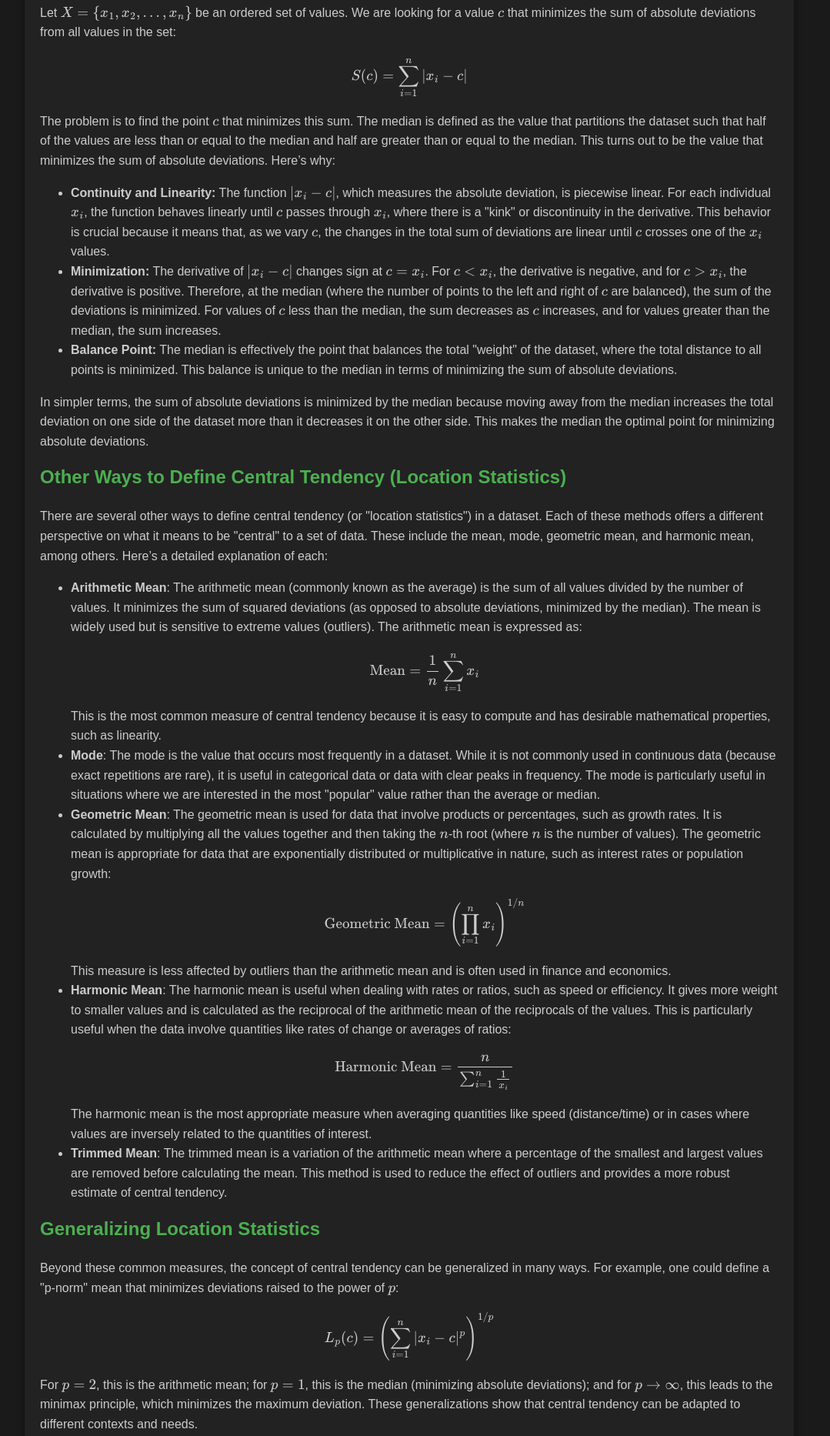
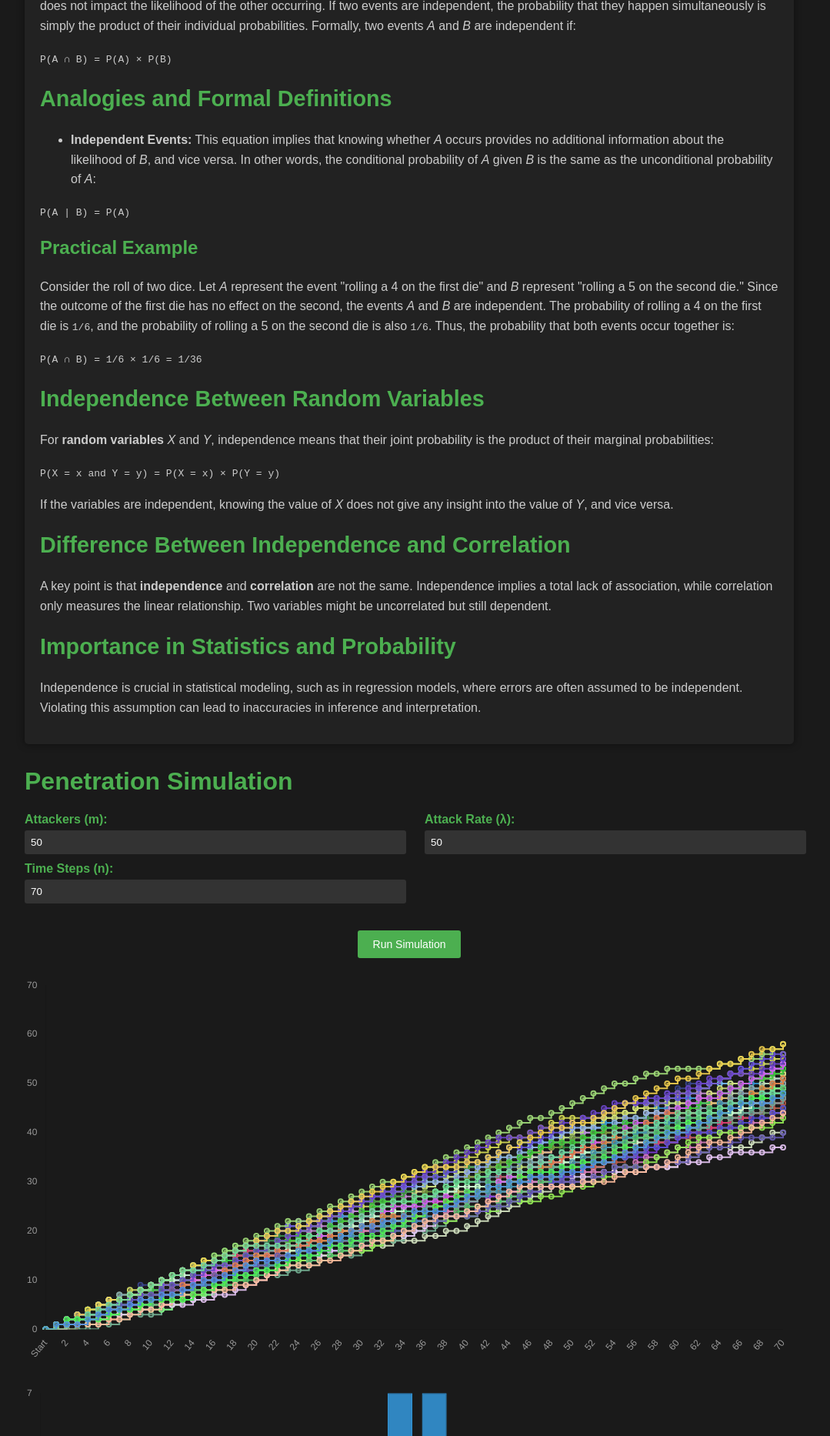
Before and after one commit to AchilleLauro/AchilleLauro-staticstics2024-homework4, a plain HTML site: page index.html in a window 1280 px wide. Shown: the part 150-2016 px from the top of the page at 77% size, without its empty margins (108-1187 px from the left). Drawn offline with nearby package versions, Linux system fonts and the light colour scheme.

Commit message:
Update index.html

```diff
--- a/index.html
+++ b/index.html
@@ -10,76 +10,35 @@
 </head>
 <body>
     <div id="research">
-        <!-- Translation of the Median Demonstration -->
-        <h2>Demonstration of the Median as the Minimum Sum of Absolute Deviations</h2>
-        <p>
-            Let \( X = \{x_1, x_2, ..., x_n\} \) be an ordered set of values. We are looking for a value \( c \) that minimizes the sum of absolute deviations from all values in the set:
-        </p>
-        <p>
-            \[
-            S(c) = \sum_{i=1}^{n} |x_i - c|
-            \]
-        </p>
-        <p>
-            The problem is to find the point \( c \) that minimizes this sum. The median is defined as the value that partitions the dataset such that half of the values are less than or equal to the median and half are greater than or equal to the median. This turns out to be the value that minimizes the sum of absolute deviations. Here’s why:
-        </p>
+        <h1>Statistical Independence in Probability Theory</h1>
+        <p>The concept of <strong>statistical independence</strong> in probability refers to a relationship between two events where the occurrence of one event does not impact the likelihood of the other occurring. If two events are independent, the probability that they happen simultaneously is simply the product of their individual probabilities. Formally, two events <em>A</em> and <em>B</em> are independent if:</p>
+
+        <p><code>P(A ∩ B) = P(A) × P(B)</code></p>
+
+        <h2>Analogies and Formal Definitions</h2>
         <ul>
-            <li>
-                <strong>Continuity and Linearity:</strong> The function \( |x_i - c| \), which measures the absolute deviation, is piecewise linear. For each individual \( x_i \), the function behaves linearly until \( c \) passes through \( x_i \), where there is a "kink" or discontinuity in the derivative. This behavior is crucial because it means that, as we vary \( c \), the changes in the total sum of deviations are linear until \( c \) crosses one of the \( x_i \) values.
-            </li>
-            <li>
-                <strong>Minimization:</strong> The derivative of \( |x_i - c| \) changes sign at \( c = x_i \). For \( c < x_i \), the derivative is negative, and for \( c > x_i \), the derivative is positive. Therefore, at the median (where the number of points to the left and right of \( c \) are balanced), the sum of the deviations is minimized. For values of \( c \) less than the median, the sum decreases as \( c \) increases, and for values greater than the median, the sum increases.
-            </li>
-            <li>
-                <strong>Balance Point:</strong> The median is effectively the point that balances the total "weight" of the dataset, where the total distance to all points is minimized. This balance is unique to the median in terms of minimizing the sum of absolute deviations.
-            </li>
-        </ul>
-        <p>
-            In simpler terms, the sum of absolute deviations is minimized by the median because moving away from the median increases the total deviation on one side of the dataset more than it decreases it on the other side. This makes the median the optimal point for minimizing absolute deviations.
-        </p>
-
-        <h3>Other Ways to Define Central Tendency (Location Statistics)</h3>
-        <p>
-            There are several other ways to define central tendency (or "location statistics") in a dataset. Each of these methods offers a different perspective on what it means to be "central" to a set of data. These include the mean, mode, geometric mean, and harmonic mean, among others. Here’s a detailed explanation of each:
-        </p>
-        <ul>
-            <li>
-                <strong>Arithmetic Mean</strong>: The arithmetic mean (commonly known as the average) is the sum of all values divided by the number of values. It minimizes the sum of squared deviations (as opposed to absolute deviations, minimized by the median). The mean is widely used but is sensitive to extreme values (outliers). The arithmetic mean is expressed as:
-                \[
-                \text{Mean} = \frac{1}{n} \sum_{i=1}^{n} x_i
-                \]
-                This is the most common measure of central tendency because it is easy to compute and has desirable mathematical properties, such as linearity.
-            </li>
-            <li>
-                <strong>Mode</strong>: The mode is the value that occurs most frequently in a dataset. While it is not commonly used in continuous data (because exact repetitions are rare), it is useful in categorical data or data with clear peaks in frequency. The mode is particularly useful in situations where we are interested in the most "popular" value rather than the average or median.
-            </li>
-            <li>
-                <strong>Geometric Mean</strong>: The geometric mean is used for data that involve products or percentages, such as growth rates. It is calculated by multiplying all the values together and then taking the \( n \)-th root (where \( n \) is the number of values). The geometric mean is appropriate for data that are exponentially distributed or multiplicative in nature, such as interest rates or population growth:
-                \[
-                \text{Geometric Mean} = \left( \prod_{i=1}^{n} x_i \right)^{1/n}
-                \]
-                This measure is less affected by outliers than the arithmetic mean and is often used in finance and economics.
-            </li>
-            <li>
-                <strong>Harmonic Mean</strong>: The harmonic mean is useful when dealing with rates or ratios, such as speed or efficiency. It gives more weight to smaller values and is calculated as the reciprocal of the arithmetic mean of the reciprocals of the values. This is particularly useful when the data involve quantities like rates of change or averages of ratios:
-                \[
-                \text{Harmonic Mean} = \frac{n}{\sum_{i=1}^{n} \frac{1}{x_i}}
-                \]
-                The harmonic mean is the most appropriate measure when averaging quantities like speed (distance/time) or in cases where values are inversely related to the quantities of interest.
-            </li>
-            <li>
-                <strong>Trimmed Mean</strong>: The trimmed mean is a variation of the arithmetic mean where a percentage of the smallest and largest values are removed before calculating the mean. This method is used to reduce the effect of outliers and provides a more robust estimate of central tendency.
-            </li>
+            <li><strong>Independent Events:</strong> This equation implies that knowing whether <em>A</em> occurs provides no additional information about the likelihood of <em>B</em>, and vice versa. In other words, the conditional probability of <em>A</em> given <em>B</em> is the same as the unconditional probability of <em>A</em>:</li>
         </ul>
 
-        <h3>Generalizing Location Statistics</h3>
-        <p>
-            Beyond these common measures, the concept of central tendency can be generalized in many ways. For example, one could define a "p-norm" mean that minimizes deviations raised to the power of \( p \):
-            \[
-            L_p(c) = \left( \sum_{i=1}^{n} |x_i - c|^p \right)^{1/p}
-            \]
-            For \( p = 2 \), this is the arithmetic mean; for \( p = 1 \), this is the median (minimizing absolute deviations); and for \( p \to \infty \), this leads to the minimax principle, which minimizes the maximum deviation. These generalizations show that central tendency can be adapted to different contexts and needs.
-        </p>
+        <p><code>P(A | B) = P(A)</code></p>
+
+        <h3>Practical Example</h3>
+        <p>Consider the roll of two dice. Let <em>A</em> represent the event "rolling a 4 on the first die" and <em>B</em> represent "rolling a 5 on the second die." Since the outcome of the first die has no effect on the second, the events <em>A</em> and <em>B</em> are independent. The probability of rolling a 4 on the first die is <code>1/6</code>, and the probability of rolling a 5 on the second die is also <code>1/6</code>. Thus, the probability that both events occur together is:</p>
+
+        <p><code>P(A ∩ B) = 1/6 × 1/6 = 1/36</code></p>
+
+        <h2>Independence Between Random Variables</h2>
+        <p>For <strong>random variables</strong> <em>X</em> and <em>Y</em>, independence means that their joint probability is the product of their marginal probabilities:</p>
+
+        <p><code>P(X = x and Y = y) = P(X = x) × P(Y = y)</code></p>
+
+        <p>If the variables are independent, knowing the value of <em>X</em> does not give any insight into the value of <em>Y</em>, and vice versa.</p>
+
+        <h2>Difference Between Independence and Correlation</h2>
+        <p>A key point is that <strong>independence</strong> and <strong>correlation</strong> are not the same. Independence implies a total lack of association, while correlation only measures the linear relationship. Two variables might be uncorrelated but still dependent.</p>
+
+        <h2>Importance in Statistics and Probability</h2>
+        <p>Independence is crucial in statistical modeling, such as in regression models, where errors are often assumed to be independent. Violating this assumption can lead to inaccuracies in inference and interpretation.</p>
     </div>
 
     <h1>Penetration Simulation</h1>
```
